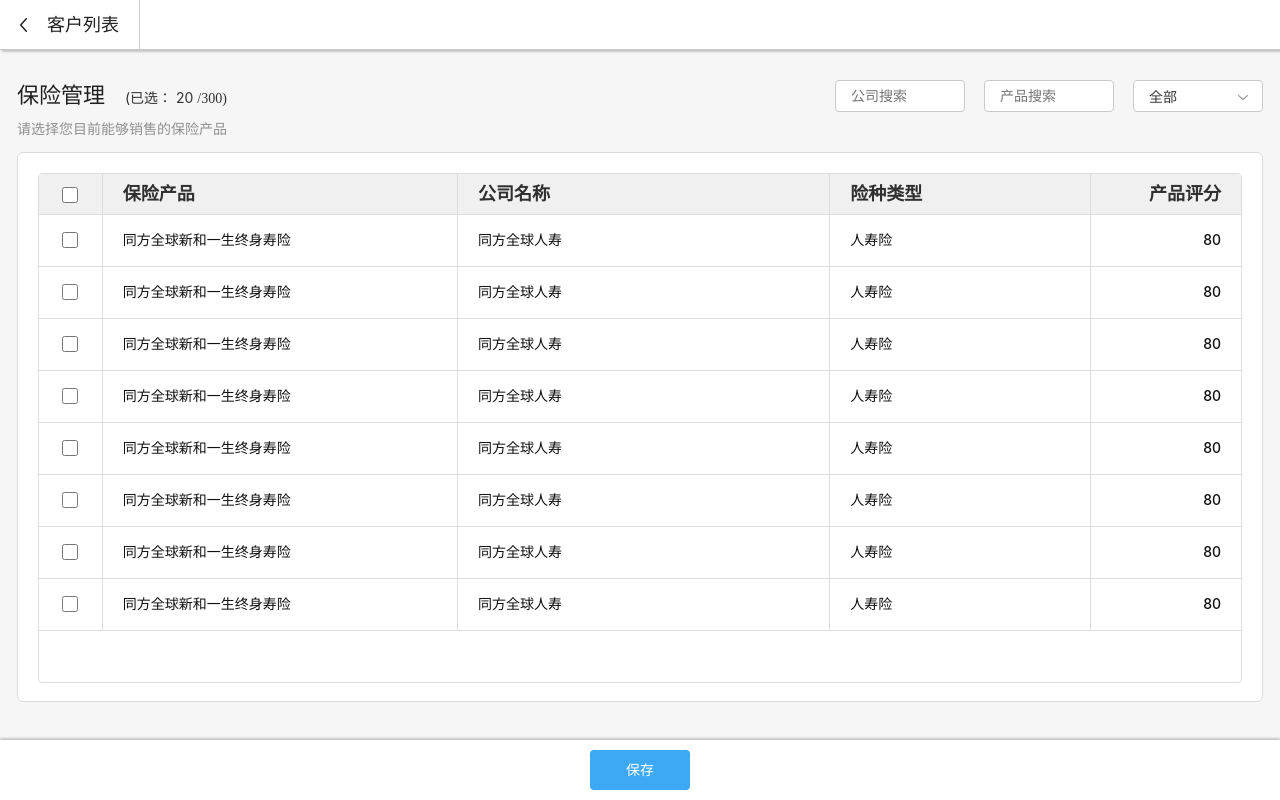
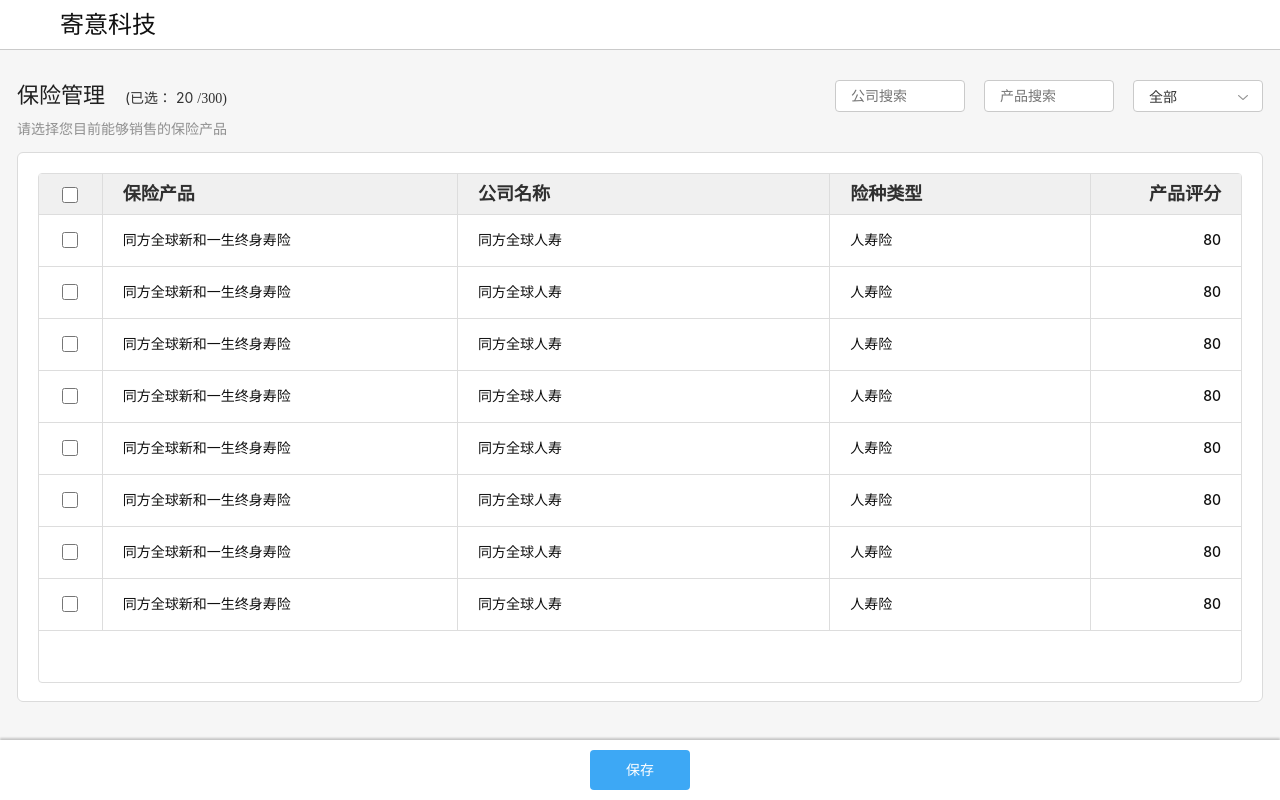
Before and after one commit to shaozenghui/geetecho, a plain HTML site: page insurance.html in a window 1280 px wide. Drawn offline with Linux system fonts and the light colour scheme.

Commit message:
改变头部

```diff
--- a/css/common.css
+++ b/css/common.css
@@ -3,7 +3,7 @@
     height: 28px;
     line-height: 28px;
     background: #fff;
-    box-shadow: 2px 2px 2px rgba(0,0,0,0.1);
+
     padding: 11px 0px;
     position: relative;
 }
--- a/css/select_insurance.css
+++ b/css/select_insurance.css
@@ -4,7 +4,6 @@ body{
 .header{
 	height: 50px;
 	width: 100%;
-	box-shadow: 2px 2px 2px rgba(0,0,0,0.2);
 	background: #fff;
 	padding: 0px !important;
 	position: fixed;
--- a/insurance.html
+++ b/insurance.html
@@ -13,7 +13,11 @@
 </head>
 <body>
 	<div class="header">
-		<a href="index.html" class="h_back" >客户列表</a>
+		<div class="fl">
+			<div class="logo">
+				<a href="index.html" >寄意科技</a>
+			</div>
+		</div>
 	</div>
 	<div class="container clearfix">
 		<div class="title">
```
Also changed, not shown: account_set.html (+5 -1 lines), data.html (+5 -1 lines), staff_set.html (+5 -1 lines), team_management.html (+5 -1 lines).
